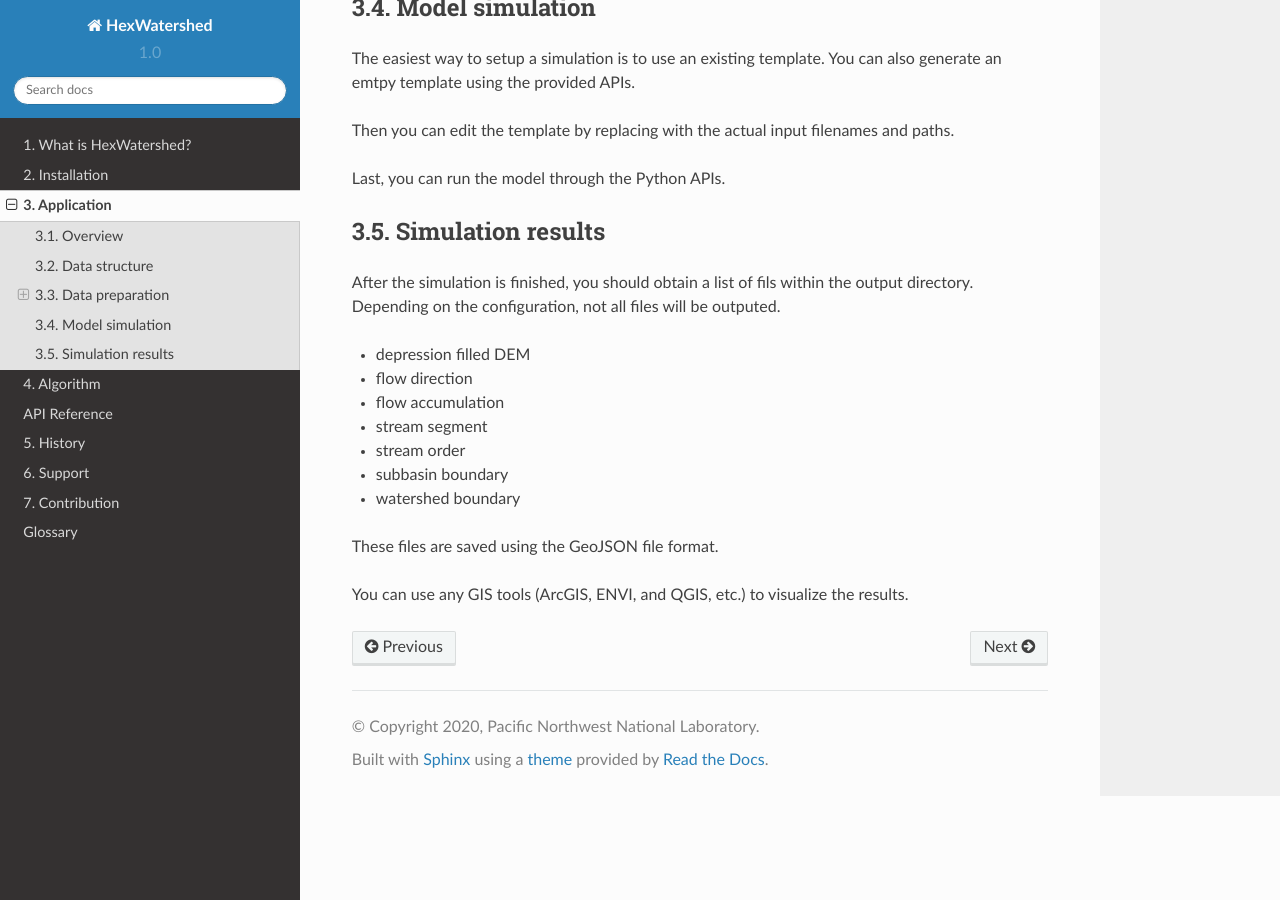
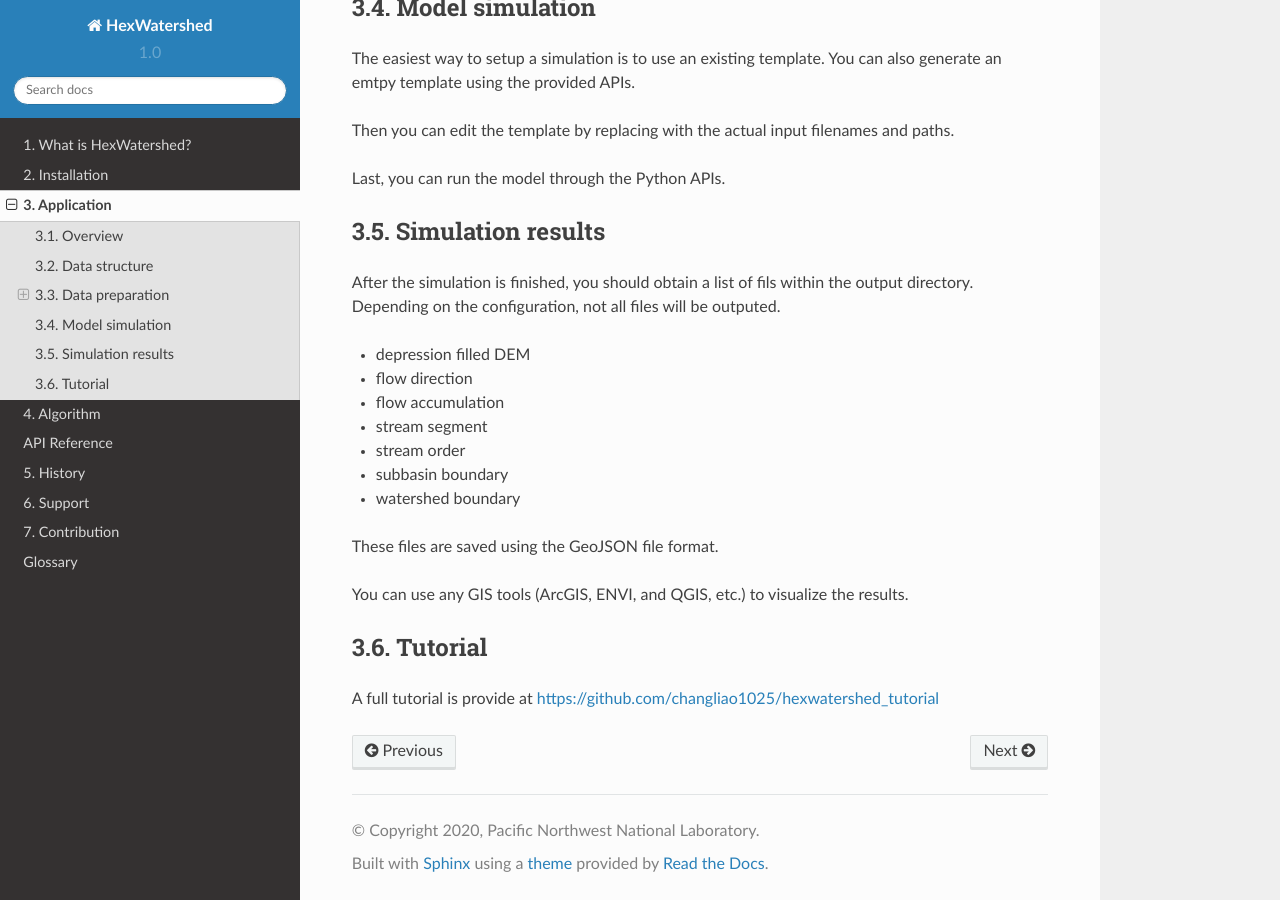
Before and after one commit to pnnl/hexwatershed, a Sphinx documentation site: the page built from docs/application/application.rst, in a window 1280 px wide and 900 px high, scrolled down 1063 px. Built offline with Sphinx 7.4.7 and the Read the Docs theme 2.0.0, drawn with Linux system fonts in a browser that asks for light colours.

Commit message:
add link to tutorial

```diff
--- a/docs/application/application.rst
+++ b/docs/application/application.rst
@@ -86,3 +86,11 @@ These files are saved using the GeoJSON file format.
 
 
 You can use any GIS tools (ArcGIS, ENVI, and QGIS, etc.) to visualize the results.
+
+
+
+********
+Tutorial
+********
+
+A full tutorial is provide at `<https://github.com/changliao1025/hexwatershed_tutorial>`_
```
